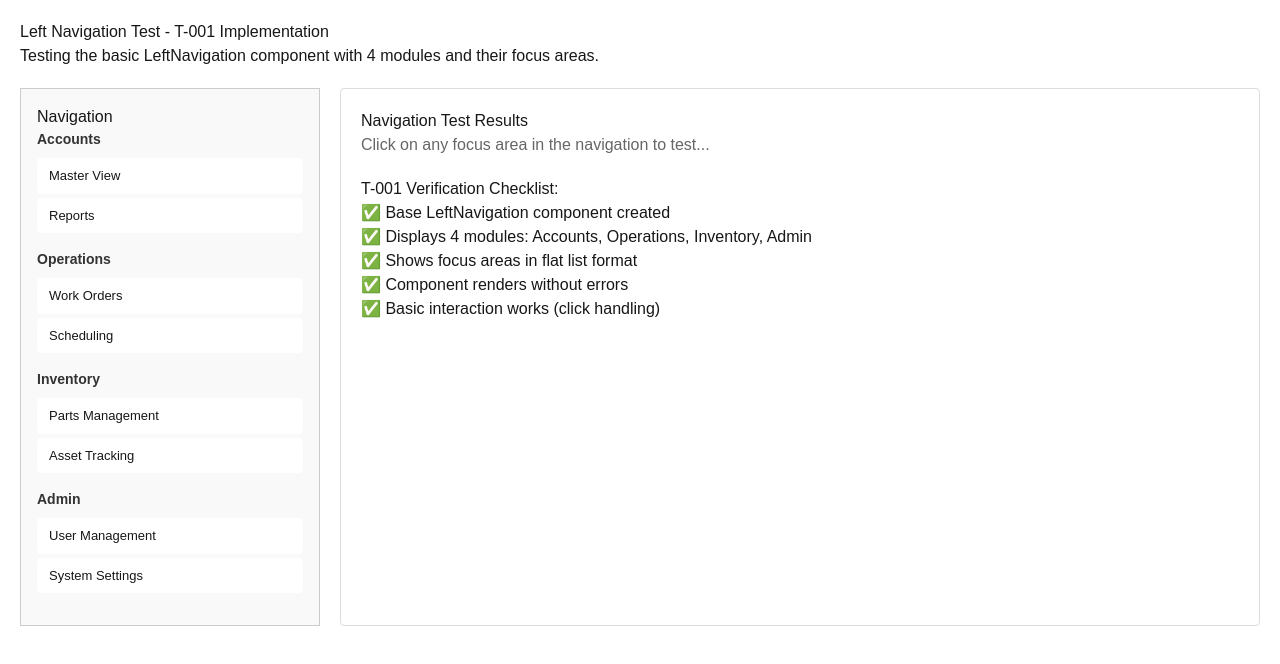
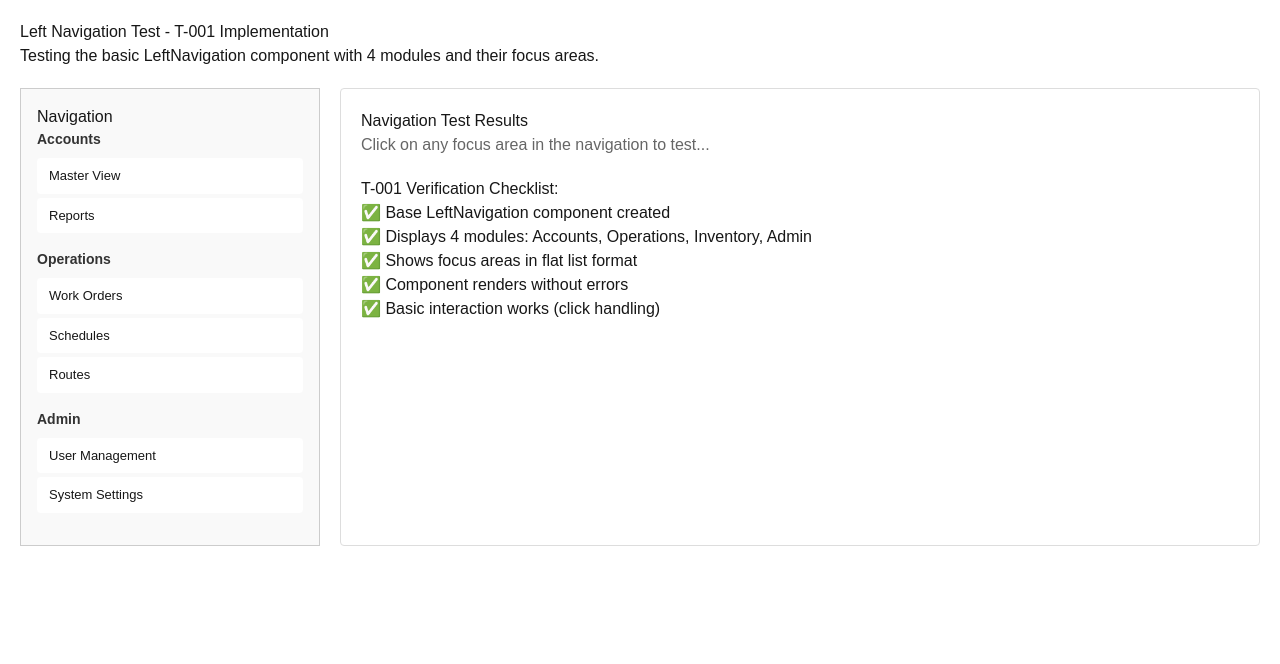
Before and after one commit to gfenimore/service-software-factory-v2, a Next.js app: page /test-nav in a window 1280 px wide. Shown: the top 664 px of the page. Built offline with nearby package versions, Linux system fonts and the light colour scheme.

Commit message:
refactor: consolidate navigation to 3 modules, add Routes to Operations

```diff
--- a/src/components/navigation/left-navigation/LeftNavigation.tsx
+++ b/src/components/navigation/left-navigation/LeftNavigation.tsx
@@ -12,11 +12,7 @@ export default function LeftNavigation({ className, onNavigate }: LeftNavigation
     },
     {
       name: 'Operations',
-      focusAreas: ['Work Orders', 'Scheduling']
-    },
-    {
-      name: 'Inventory',
-      focusAreas: ['Parts Management', 'Asset Tracking']
+      focusAreas: ['Work Orders', 'Schedules', 'Routes']  // ← Updated
     },
     {
       name: 'Admin',
```
Also changed, not shown: 1 other file (tests, documents, lock files or other folders).
